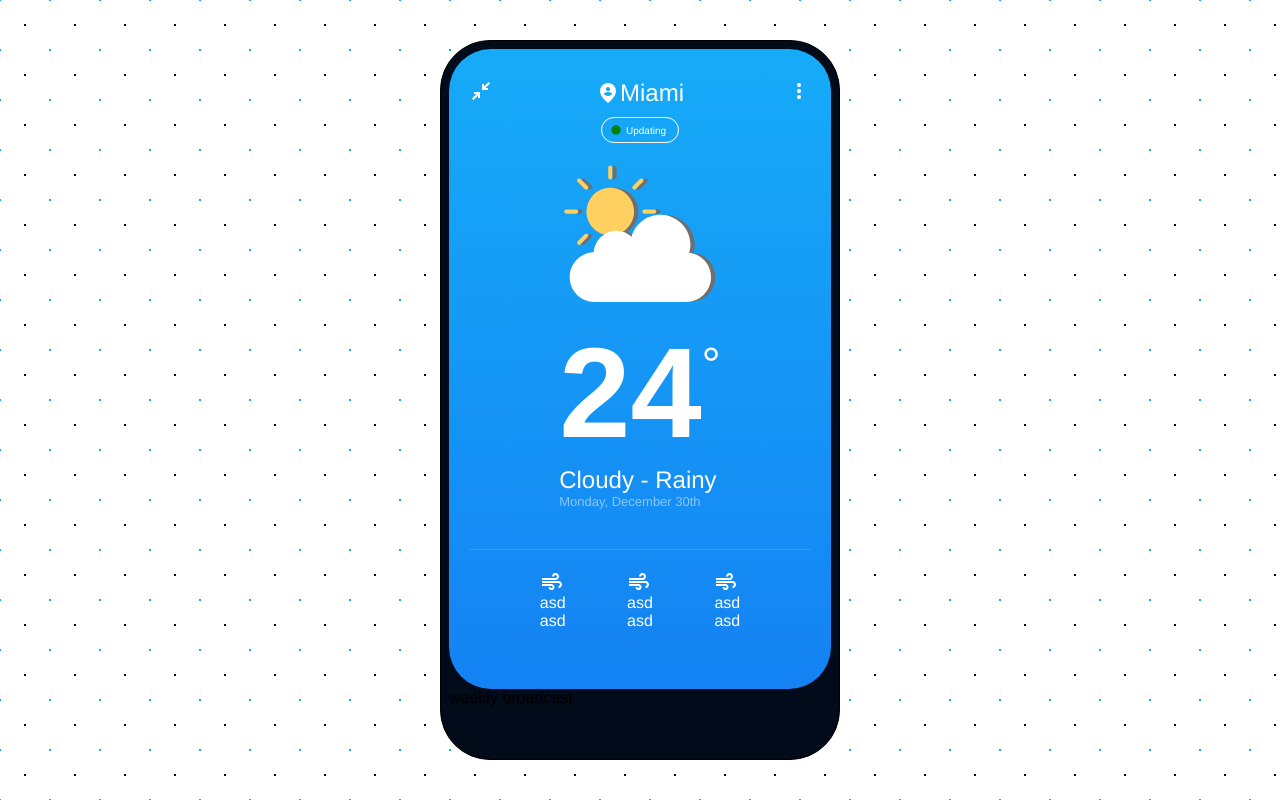
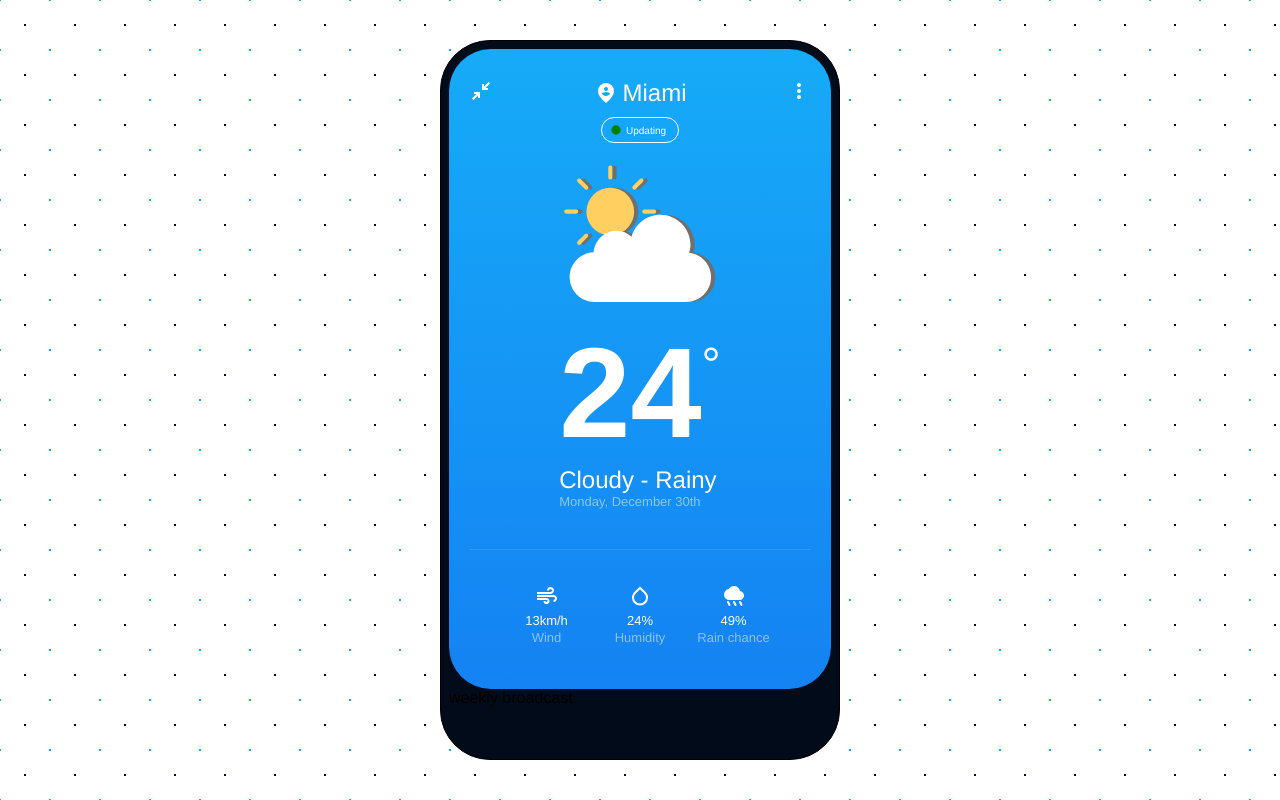
Before and after one commit to NelsonManuelGM/forecast-weather-nextjs, a Next.js app: page / in a window 1280 px wide. Built offline with nearby package versions, Linux system fonts and the light colour scheme.

Commit message:
add weather info icons and style

```diff
--- a/src/components/icons/index.js
+++ b/src/components/icons/index.js
@@ -43,6 +43,30 @@ const WindIco = (props) => (
   </svg>
 )
 
+const HightHumidityIco = (props) => (
+  <svg xmlns="http://www.w3.org/2000/svg" height={24} width={24} {...props}>
+    <path d="M12 21.5q-3.325 0-5.662-2.3Q4 16.9 4 13.625q0-1.65.625-3.063Q5.25 9.15 6.35 8.05L12 2.5l5.65 5.55q1.1 1.1 1.725 2.512.625 1.413.625 3.063 0 3.275-2.337 5.575-2.338 2.3-5.663 2.3Z" />
+  </svg>
+)
+
+const LowHumidityIco = (props) => (
+  <svg xmlns="http://www.w3.org/2000/svg" height={24} width={24} {...props}>
+    <path d="M12 21.5q-3.325 0-5.662-2.3Q4 16.9 4 13.625q0-1.65.625-3.063Q5.25 9.15 6.35 8.05L12 2.5l5.65 5.55q1.1 1.1 1.725 2.512.625 1.413.625 3.063 0 3.275-2.337 5.575-2.338 2.3-5.663 2.3Zm0-16.2L7.75 9.5q-.875.825-1.312 1.875Q6 12.425 6 13.625q0 2.425 1.75 4.15Q9.5 19.5 12 19.5t4.25-1.725Q18 16.05 18 13.625q0-1.2-.438-2.25-.437-1.05-1.312-1.875Z" />
+  </svg>
+)
+
+const MediumHumidityIco = (props) => (
+  <svg xmlns="http://www.w3.org/2000/svg" height={24} width={24} {...props}>
+    <path d="M12 21.5q-3.325 0-5.662-2.3Q4 16.9 4 13.625q0-1.65.625-3.063Q5.25 9.15 6.35 8.05L12 2.5l5.65 5.55q1.1 1.1 1.725 2.512.625 1.413.625 3.063 0 3.275-2.337 5.575-2.338 2.3-5.663 2.3Zm0-16.2L7.75 9.5q-.75.725-1.188 1.613-.437.887-.537 1.937h11.95q-.1-1.05-.537-1.937Q17 10.225 16.25 9.5Z" />
+  </svg>
+)
+
+const RainIco = (props) => (
+  <svg xmlns="http://www.w3.org/2000/svg" height={24} width={24} {...props}>
+    <path d="M13.95 21.9q-.375.2-.762.062-.388-.137-.588-.512l-1.5-3q-.2-.375-.062-.762.137-.388.512-.588.375-.2.762-.062.388.137.588.512l1.5 3q.2.375.063.762-.138.388-.513.588Zm6 0q-.375.2-.762.062-.388-.137-.588-.512l-1.5-3q-.2-.375-.062-.762.137-.388.512-.588.375-.2.762-.062.388.137.588.512l1.5 3q.2.375.063.762-.138.388-.513.588Zm-12 0q-.375.2-.762.062-.388-.137-.588-.512l-1.5-3q-.2-.375-.062-.762.137-.388.512-.588.375-.2.762-.062.388.137.588.512l1.5 3q.2.375.063.762-.138.388-.513.588ZM7.5 16q-2.275 0-3.887-1.613Q2 12.775 2 10.5q0-2.075 1.375-3.625 1.375-1.55 3.4-1.825.8-1.425 2.188-2.238Q10.35 2 12 2q2.25 0 3.912 1.438 1.663 1.437 2.013 3.587 1.725.15 2.9 1.425Q22 9.725 22 11.5q0 1.875-1.312 3.188Q19.375 16 17.5 16Z" />
+  </svg>
+)
+
 export {
   Schedule,
   DensityIco,
@@ -51,7 +75,10 @@ export {
   DotIco,
   ArrowBackIco,
   WindIco,
-
+  HightHumidityIco,
+  LowHumidityIco,
+  MediumHumidityIco,
+  RainIco,
   // BIG ICONS
   SunnyIco,
 
--- a/src/components/weather-box/index.js
+++ b/src/components/weather-box/index.js
@@ -14,6 +14,7 @@ import {
   DensityIco,
   MoreIco,
   PersonPinCircleIco,
+  Schedule,
   DotIco,
   ArrowBackIco,
 } from "../icons";
@@ -28,8 +29,8 @@ const WeatherBox = ({ place }) => {
   const { isShrinkWeatherBox = false } = state;
 
   const [temperature, setTemperature] = useState(24);
-  const [type, setType] = useState('Cloudy - Rainy');
-  const [date, setDate] = useState('Monday, December 30th')
+  const [type, setType] = useState("Cloudy - Rainy");
+  const [date, setDate] = useState("Monday, December 30th");
 
   return (
     <Wrapper shrink={isShrinkWeatherBox}>
@@ -43,14 +44,24 @@ const WeatherBox = ({ place }) => {
           }
         >
           {isShrinkWeatherBox ? (
-            <ArrowBackIco fill={themeContext.palette.platinum} className={'cl-pointer'}/>
+            <ArrowBackIco
+              fill={themeContext.palette.platinum}
+              className={"cl-pointer"}
+            />
           ) : (
-            <DensityIco fill={themeContext.palette.platinum} className={'cl-pointer'}/>
+            <DensityIco
+              fill={themeContext.palette.platinum}
+              className={"cl-pointer"}
+            />
           )}
         </span>
         <TitleWrapper>
           <IconName>
-            <PersonPinCircleIco fill={themeContext.palette.platinum} />
+            {isShrinkWeatherBox ? (
+              <Schedule fill={themeContext.palette.platinum} />
+            ) : (
+              <PersonPinCircleIco fill={themeContext.palette.platinum} />
+            )}
             <Title>{place}</Title>
           </IconName>
           {!isShrinkWeatherBox ? (
@@ -60,7 +71,10 @@ const WeatherBox = ({ place }) => {
             </Loading>
           ) : null}
         </TitleWrapper>
-        <MoreIco fill={themeContext.palette.platinum} className={'cl-pointer'}/>
+        <MoreIco
+          fill={themeContext.palette.platinum}
+          className={"cl-pointer"}
+        />
       </Header>
 
       <WeatherTemperature
--- a/src/components/weather-box/styles.js
+++ b/src/components/weather-box/styles.js
@@ -2,7 +2,7 @@ import styled, { css } from "styled-components";
 
 export const Title = styled.h1`
   color: ${(props) => props.theme.palette.platinum};
-  margin: 0px;
+  margin: 0 0 0 5px;
   font-size: x-large;
   font-weight: 500;
 `;
@@ -49,6 +49,7 @@ export const Wrapper = styled.section`
 export const Header = styled.header`
   width: 100%;
   display: flex;
+  align-content: center;
   justify-content: space-between;
 `;
 
@@ -151,16 +152,33 @@ export const TemperatureDegree = styled.div`
 // weather info styles
 
 export const InfoWrapper = styled.section`
-  border-top: 1px solid #ffffff26;
+  border-top: 1px solid ${(props) => props.theme.palette.platinum + "20"};
   height: 150px;
   width: 100%;
   padding: 20px 40px 0 40px;
   display: flex;
-  justify-content: space-around;
+  justify-content: space-between;
   color: ${(props) => props.theme.palette.platinum};
 `;
 
 export const Info = styled.div`
   display: flex;
+  justify-content: center;
+  align-items: center;
   flex-direction: column;
+  width: 75px;
+
+  .info-value {
+    margin: 0px;
+    margin-top: 5px;
+    font-size: small;
+    color: ${(props) => props.theme.palette.platinum};
+  }
+
+  .info-type {
+    margin: 0px;
+    margin-top: 2px;
+    font-size: small;
+    color: ${(props) => props.theme.palette.platinum + "80"};
+  }
 `;
--- a/src/components/weather-box/weather-info.js
+++ b/src/components/weather-box/weather-info.js
@@ -1,25 +1,58 @@
 import { useTheme } from "styled-components";
 
 import { InfoWrapper, Info } from "./styles";
-import { WindIco } from "../icons";
+import {
+  WindIco,
+  MediumHumidityIco,
+  HightHumidityIco,
+  LowHumidityIco,
+  RainIco,
+} from "../icons";
 
 export function WeatherInfo() {
   const themeContext = useTheme();
 
-  const info = () => {
-    return (
-      <Info>
-        <WindIco fill={themeContext.palette.platinum} />
-        <d>asd</d>
-        asd
-      </Info>
-    );
+  const humidityHandler = (value) => {
+    if (value >= 75)
+      return <HightHumidityIco fill={themeContext.palette.platinum} />;
+    if (value >= 35 && value < 75)
+      return <MediumHumidityIco fill={themeContext.palette.platinum} />;
+    return <LowHumidityIco fill={themeContext.palette.platinum} />;
+  };
+
+  const info = (type, value) => {
+    switch (type) {
+      case "wind":
+        return (
+          <Info>
+            <WindIco fill={themeContext.palette.platinum} />
+            <p className="info-value">{value || "13km/h"}</p>
+            <p className="info-type">Wind</p>
+          </Info>
+        );
+      case "humidity":
+        return (
+          <Info>
+            {humidityHandler(value)}
+            <p className="info-value">{value || "24%"}</p>
+            <p className="info-type">Humidity</p>
+          </Info>
+        );
+      default:
+        return (
+          <Info>
+            <RainIco fill={themeContext.palette.platinum} />
+            <p className="info-value">{value || "49%"}</p>
+            <p className="info-type">Rain chance</p>
+          </Info>
+        );
+    }
   };
 
   return (
     <InfoWrapper>
-      <>{info()}</>
-      <>{info()}</>
+      <>{info("wind")}</>
+      <>{info("humidity")}</>
       <>{info()}</>
     </InfoWrapper>
   );
```
